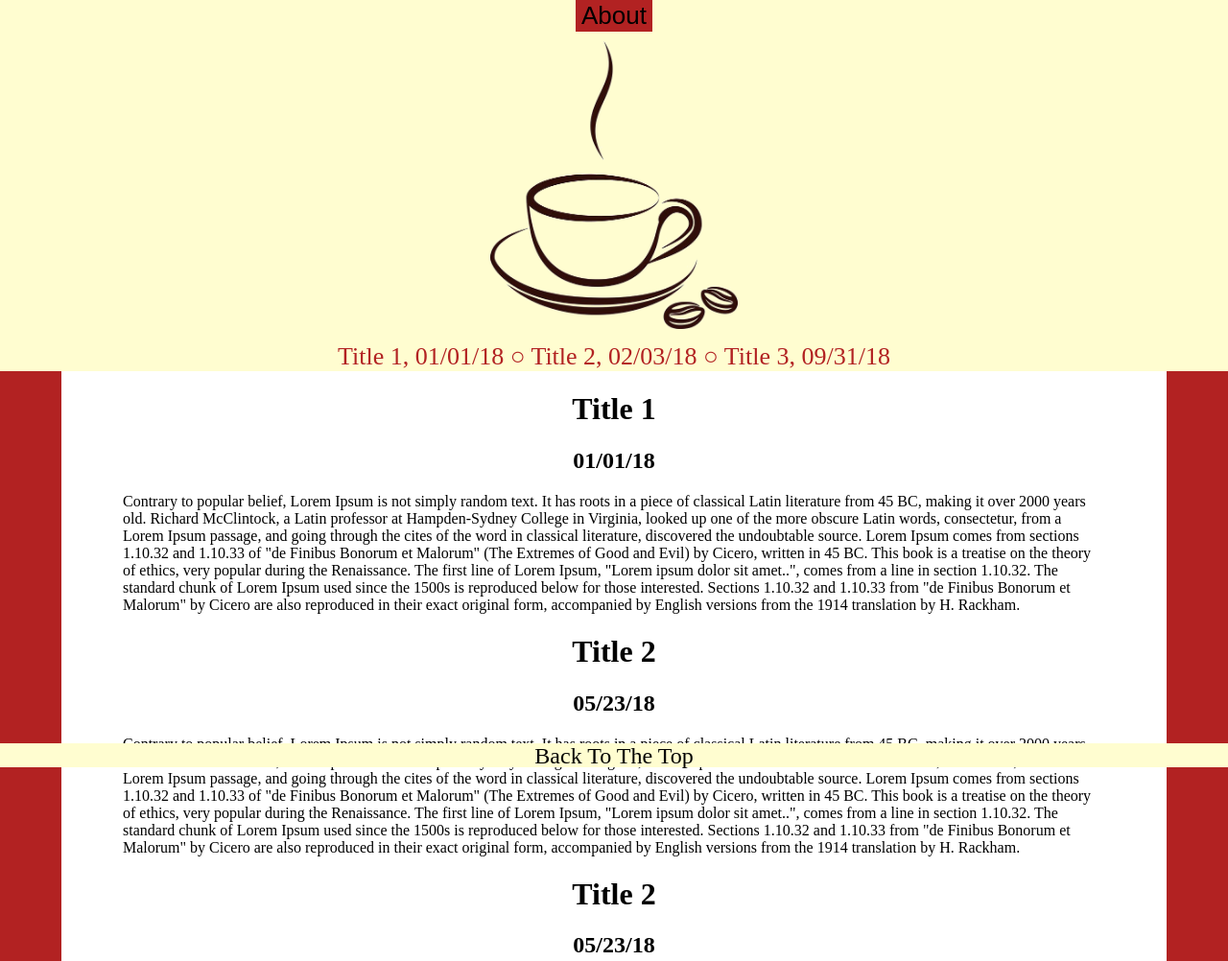
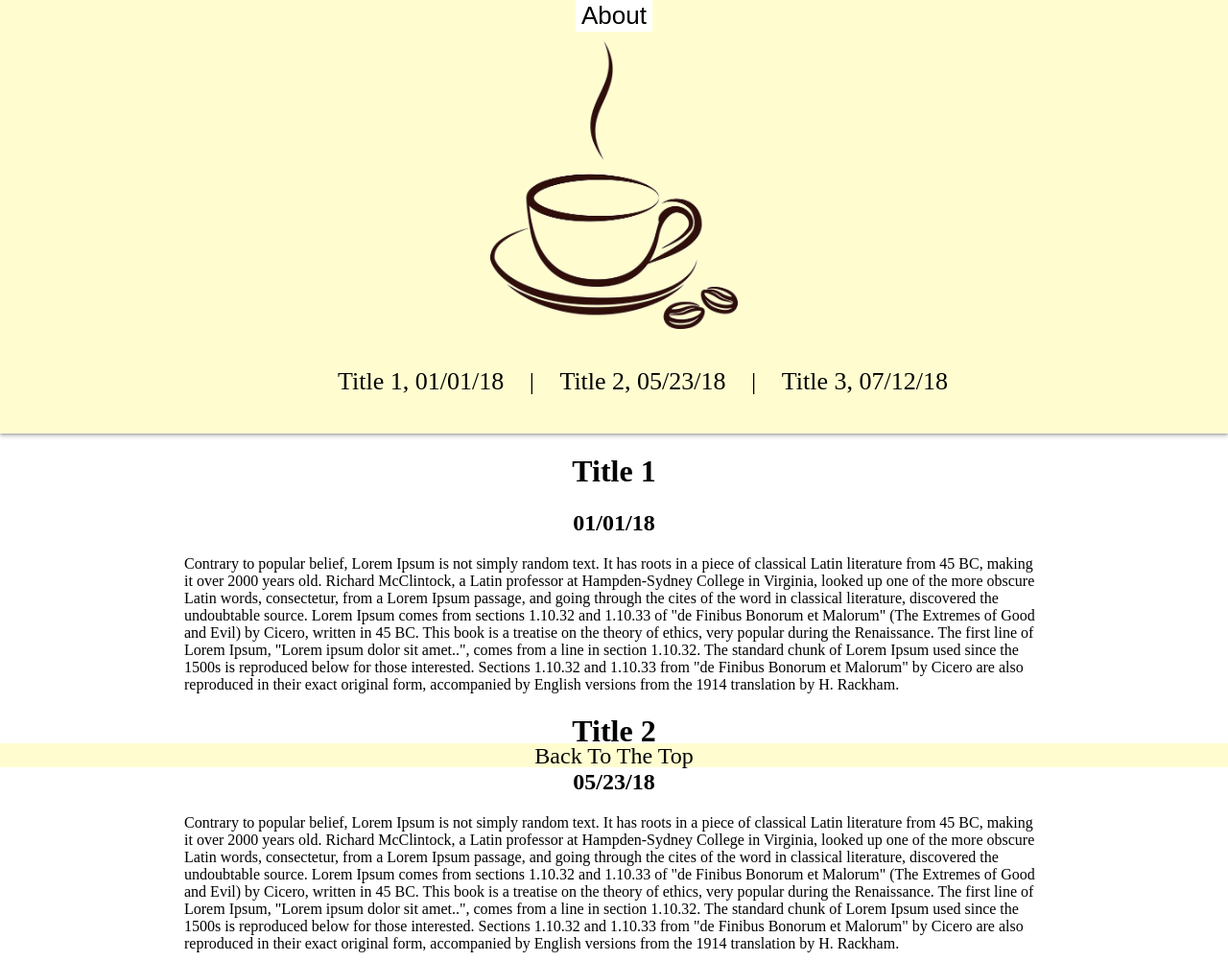
Before and after one commit to ezoran/blog-style-template, a plain HTML site: page index.html in a window 1280 px wide. Shown: the top 1002 px of the page at 96% size. Drawn offline with Linux system fonts and the light colour scheme.

Commit message:
changed background to white, fixed header list

```diff
--- a/index.html
+++ b/index.html
@@ -9,7 +9,14 @@
   <div class="header-content">
     <button id="aboutTab-button">About</button></div>
     <img src="images/coffeecup.png" id="coffeecup" alt="coffeecup" height="300"></img>
-    <div id="flash-bar"><span>Title 1, 01/01/18 ○ Title 2, 02/03/18 ○ Title 3, 09/31/18</span></div>
+    <ul id="flash-bar">
+      <li><a>Title 1, 01/01/18</a></li>
+      <li>|</li>
+      <li><a>Title 2, 05/23/18</a></li>
+      <li>|</li>
+      <li><a>Title 3, 07/12/18</a></li>
+
+    </div>
   </div>
 </header>
 <body>
--- a/scss/_body.scss
+++ b/scss/_body.scss
@@ -1,10 +1,9 @@
 .blog-posts-container
 {
-  width: 80%;
+  width: 70%;
   padding-left: 5%;
   padding-right: 5%;
   background-color: white;
-  position: absolute;
   left: 0;
   right: 0;
   margin: auto;
@@ -13,7 +12,9 @@
 
 body
 {
-  background-color:#B22222;
+  background-color: white;
+  background-position: center;
+  background-size: cover;
   position: relative;
   margin: 0;
 }
--- a/scss/_header.scss
+++ b/scss/_header.scss
@@ -1,15 +1,17 @@
 header{
   background-color: #fffdd0;
+  box-shadow: 0 1px 2px 0 rgba(0,0,0,0.2), 0 3px 4px 0 rgba(0,0,0,0.2);
   text-align: center;
   position: relative;
   left: 0;
   top: 0;
   width: 100%;
+  padding-bottom: 1%;
 }
 
 #aboutTab-button
 {
-  background: #B22222;
+  background: white;
   box-shadow: 0px 0px 0px transparent;
   border: 0px solid transparent;
   text-shadow: 0px 0px 0px transparent;
@@ -20,10 +22,25 @@ header{
 {
   padding-top:10px;
   padding-bottom:10px;
+  text-align: center;
+  left: 0;
+  top: 0;
+  margin: auto;
 }
 
 #flash-bar
 {
   font-size: $headerFontSize;
-  color: #B22222
+
+  li
+  {
+    display: inline;
+    padding-left: 20px;
+    padding-righ: 10px;
+  }
+  a
+  {
+    text-decoration: none;
+    text-align: center;
+  }
 }
```
Also changed, not shown: scss/style.css, 1 other file.
